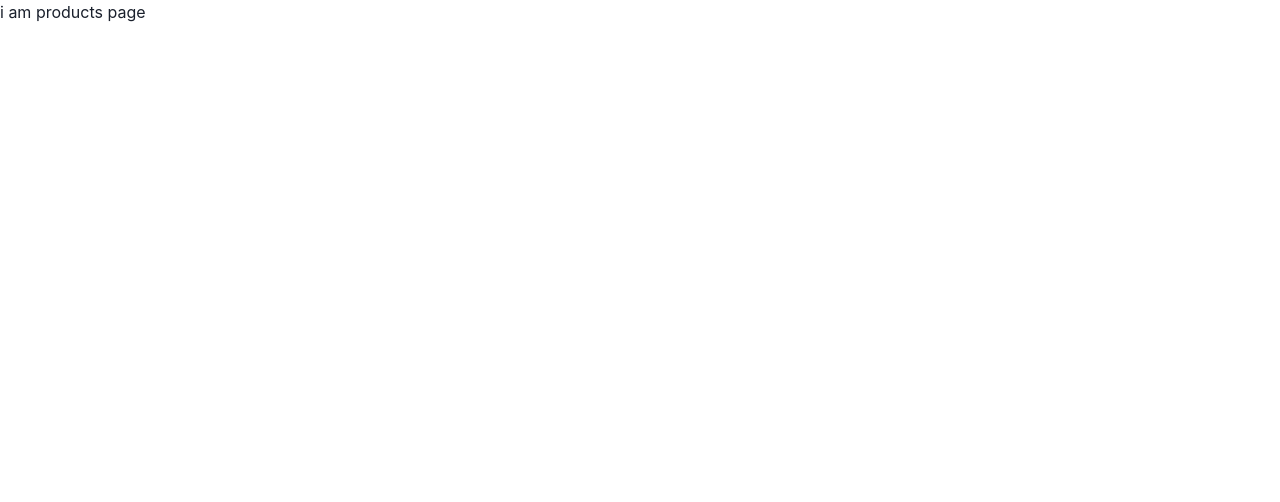
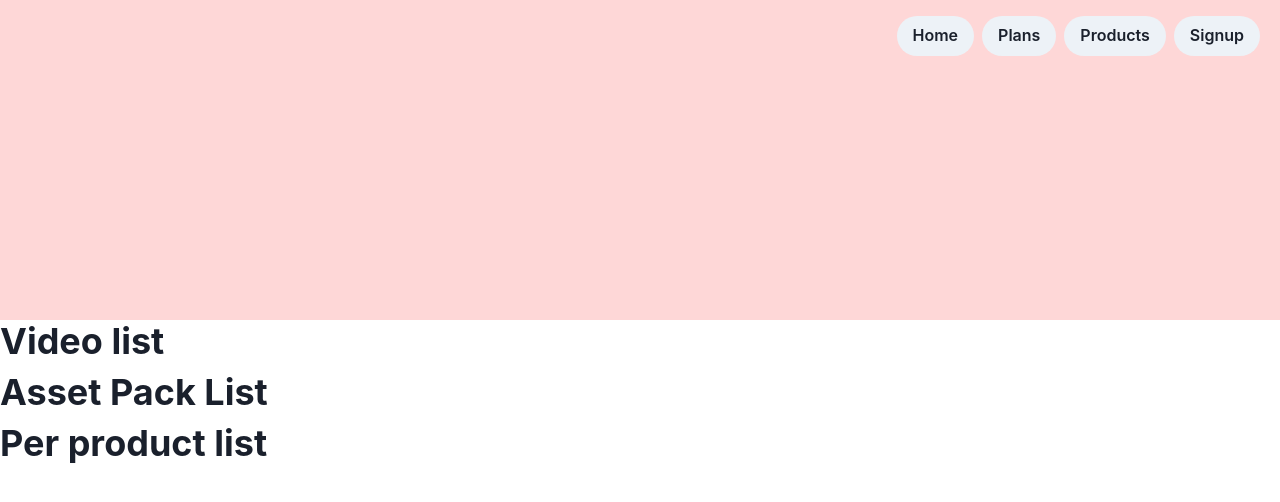
Before and after one commit to jasonLapina/Polypix-v2, a Next.js app: page /products in a window 1280 px wide. Shown: the top 502 px of the page. Built offline with nearby package versions, Linux system fonts and the light colour scheme.

Commit message:
add segments in products page, add global navbar

```diff
--- /dev/null
+++ b/components/Products/AssetList.js
@@ -0,0 +1,13 @@
+import { Box, Heading } from "@chakra-ui/react";
+import ComponentLayout from "../Shared/Layout/ComponentLayout";
+function AssetList() {
+  return (
+    <Box>
+      <ComponentLayout>
+        <Heading>Per product list</Heading>
+      </ComponentLayout>
+    </Box>
+  );
+}
+
+export default AssetList;
--- /dev/null
+++ b/components/Products/AssetPackList.js
@@ -0,0 +1,13 @@
+import { Box, Heading } from "@chakra-ui/react";
+import ComponentLayout from "../Shared/Layout/ComponentLayout";
+function AssetPackList() {
+  return (
+    <Box>
+      <ComponentLayout>
+        <Heading>Asset Pack List</Heading>
+      </ComponentLayout>
+    </Box>
+  );
+}
+
+export default AssetPackList;
--- /dev/null
+++ b/components/Products/VideoItem.js
@@ -0,0 +1,6 @@
+import { Box, Heading } from "@chakra-ui/react";
+function VideoItem() {
+  return <Box></Box>;
+}
+
+export default VideoItem;
--- /dev/null
+++ b/components/Products/VideoList.js
@@ -0,0 +1,14 @@
+import { Box, Heading } from "@chakra-ui/react";
+import ComponentLayout from "../Shared/Layout/ComponentLayout";
+import Carousel from "../Shared/UI/Carousel";
+function VideoList() {
+  return (
+    <Box>
+      <ComponentLayout>
+        <Heading>Video list </Heading>
+      </ComponentLayout>
+    </Box>
+  );
+}
+
+export default VideoList;
--- a/components/Shared/Layout/Navbar.js
+++ b/components/Shared/Layout/Navbar.js
@@ -1,21 +1,66 @@
-import { HStack } from "@chakra-ui/react";
-function Navbar() {
+import { Button, HStack } from "@chakra-ui/react";
+import Link from "next/link";
+import { useEffect, useState } from "react";
+
 const navItems = [
   {
-      text: "Community",
+    text: "Home",
     link: "/",
   },
   {
-      text: "Learning",
-      link: "/",
+    text: "Plans",
+    link: "/plans",
   },
   {
     text: "Products",
+    link: "/products",
+  },
+  {
+    text: "Signup",
     link: "/",
   },
 ];
 
-  return <HStack></HStack>;
+function Navbar() {
+  const [isPastHero, setIsPastHero] = useState(false);
+  const handleScroll = () => {
+    if (window.scrollY >= window.innerHeight) {
+      setIsPastHero(true);
+    } else {
+      setIsPastHero(false);
+    }
+  };
+
+  useEffect(() => {
+    window.addEventListener("scroll", handleScroll);
+    return () => window.removeEventListener("scroll", handleScroll);
+  }, []);
+
+  return (
+    <HStack
+      zIndex={99}
+      pos='fixed'
+      right='20px'
+      top='16px'
+      transition='all .4s'
+    >
+      {navItems.map((item) => {
+        return (
+          <Button
+            _hover={{
+              opacity: 1,
+            }}
+            opacity={isPastHero ? 0.4 : 1}
+            borderRadius='40px'
+            as={Link}
+            href={item.link}
+          >
+            {item.text}
+          </Button>
+        );
+      })}
+    </HStack>
+  );
 }
 
 export default Navbar;
--- /dev/null
+++ b/components/Shared/UI/Carousel.js
@@ -0,0 +1,22 @@
+import { Box } from "@chakra-ui/react";
+import Slider from "react-slick";
+function Carousel(props) {
+  const { children, propSettings } = props;
+
+  const settings = {
+    dots: true,
+    infinite: true,
+    speed: 500,
+    slidesToShow: 1,
+    slidesToScroll: 1,
+    ...propSettings,
+  };
+
+  return (
+    <Box as={Slider} {...settings} {...props}>
+      {children}
+    </Box>
+  );
+}
+
+export default Carousel;
--- a/package.json
+++ b/package.json
@@ -17,6 +17,8 @@
     "next": "13.4.10",
     "react": "18.2.0",
     "react-dom": "18.2.0",
-    "react-fast-marquee": "^1.6.0"
+    "react-fast-marquee": "^1.6.0",
+    "react-slick": "^0.29.0",
+    "slick-carousel": "^1.8.1"
   }
 }
--- a/pages/_app.js
+++ b/pages/_app.js
@@ -1,8 +1,12 @@
+import "slick-carousel/slick/slick.css";
+import "slick-carousel/slick/slick-theme.css";
 import { ChakraProvider } from "@chakra-ui/react";
+import Navbar from "@/components/Shared/Layout/Navbar";
 
 export default function App({ Component, pageProps }) {
   return (
     <ChakraProvider>
+      <Navbar />
       <Component {...pageProps} />
     </ChakraProvider>
   );
--- a/pages/products.js
+++ b/pages/products.js
@@ -1,6 +1,18 @@
-import { Box } from "@chakra-ui/react";
+import AssetList from "@/components/Products/AssetList";
+import AssetPackList from "@/components/Products/AssetPackList";
+import VideoList from "@/components/Products/VideoList";
+import { Box, VStack } from "@chakra-ui/react";
 function products() {
-  return <Box>i am products page</Box>;
+  return (
+    <Box>
+      <Box h='320px' w='100%' bgColor='red.100' />
+      <VStack align='normal'>
+        <VideoList />
+        <AssetPackList />
+        <AssetList />
+      </VStack>
+    </Box>
+  );
 }
 
 export default products;
```
Also changed, not shown: components/Home/Hero.js (+3 -10 lines), components/Products/AssetItem.js (added), components/Products/AssetPackListItem.js (added), 1 other file (tests, documents, lock files or other folders). Lines whose indentation alone changed are shown as unchanged.
